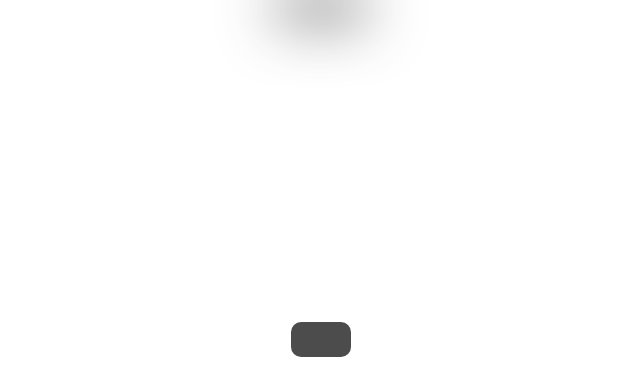
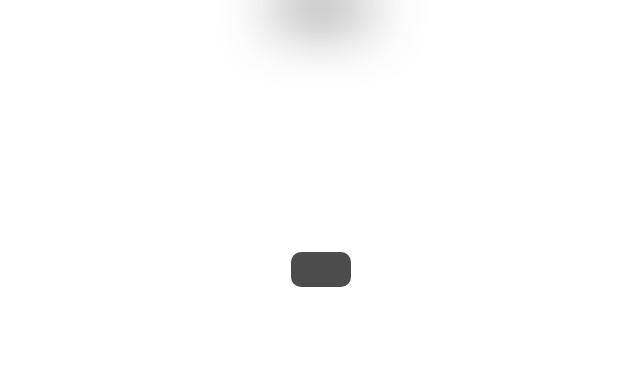
Before and after one commit to Jwho303/spotify-visualizer, a website: page public/index.html in a window 1280 px wide. Shown: the part 413-800 px from the top of the page, without its empty margins (319-959 px from the left). Drawn offline with Linux system fonts and the light colour scheme.

Commit message:
Update styles.css

```diff
--- a/public/styles.css
+++ b/public/styles.css
@@ -76,7 +76,7 @@ body {
 
 #track-info {
     position: absolute;
-    bottom: 30px;
+    bottom: 100px;
     left: 50%;
     transform: translateX(-50%);
     text-align: center;
```
